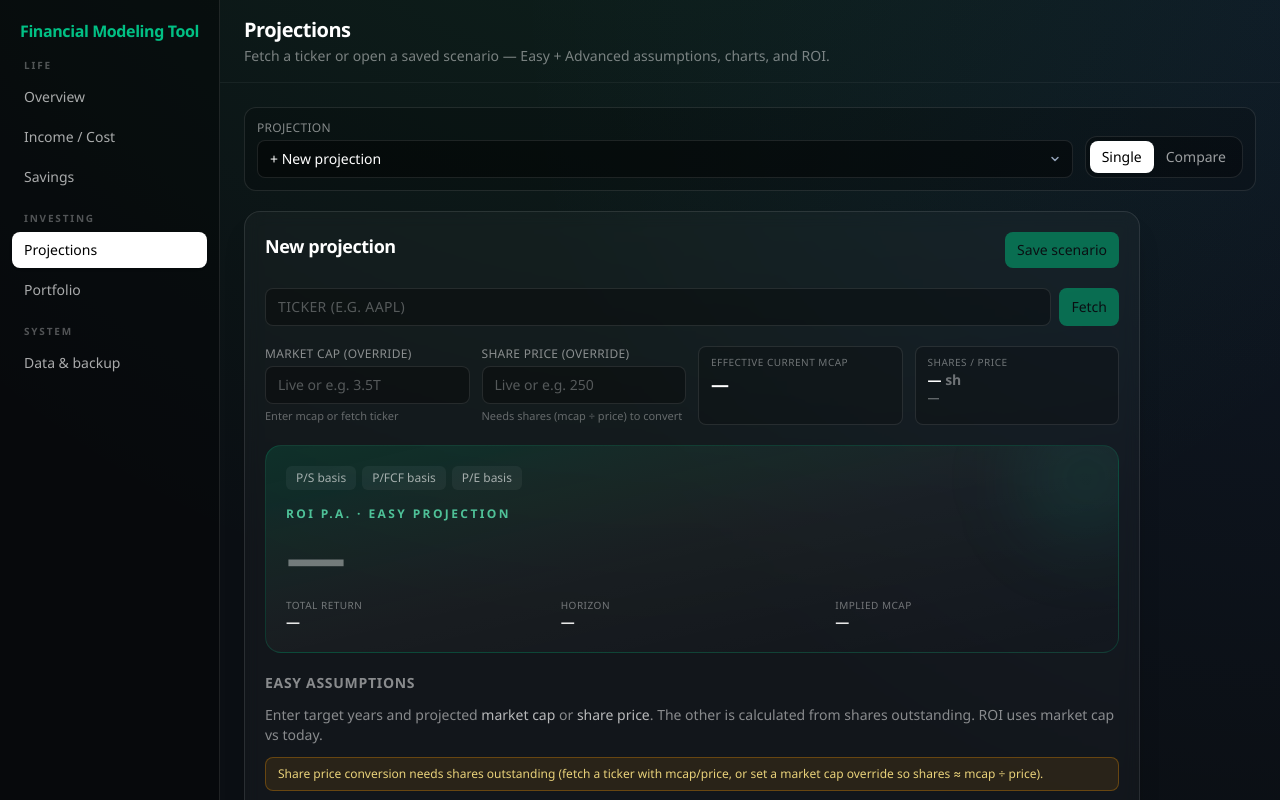
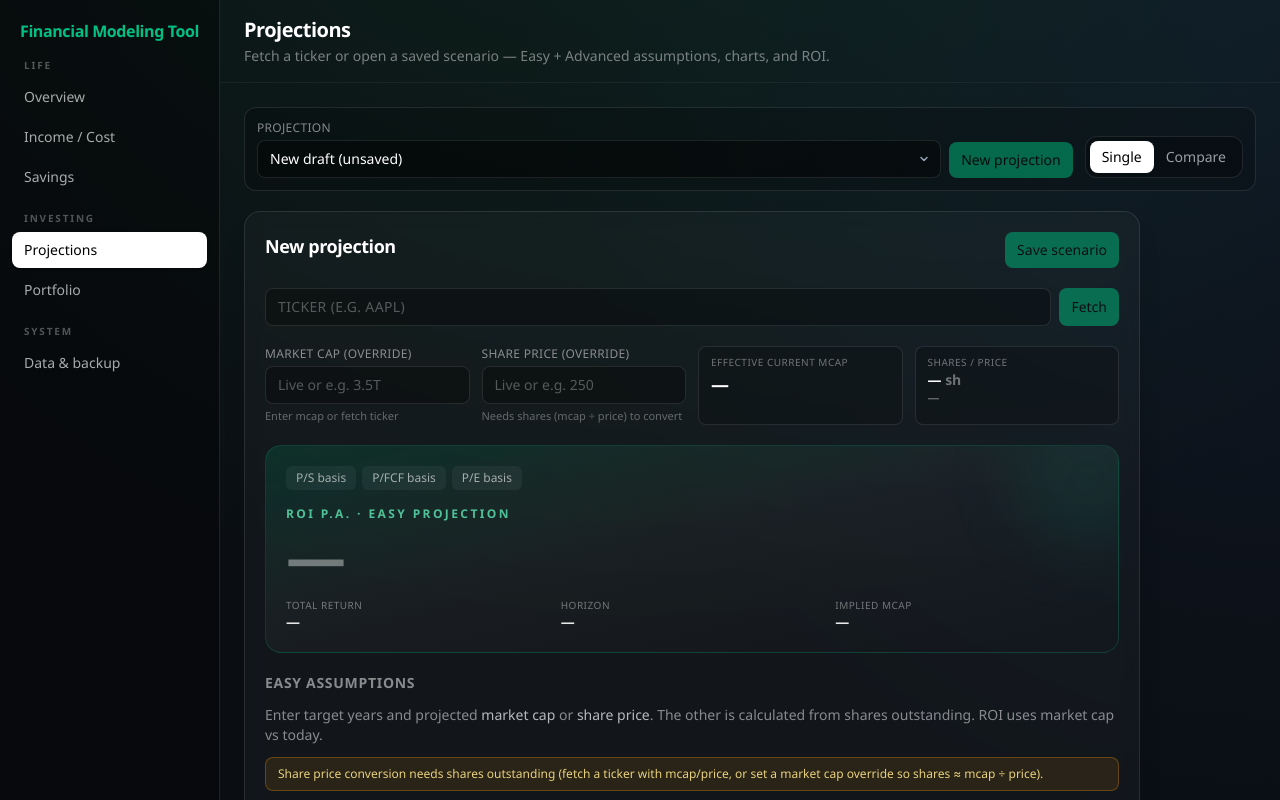
Before and after one commit to RobinconX/Financial-Modeling-Tool, a React (Vite) app: page / in a window 1280 px wide. Shown: the top 800 px of the page. Built offline with nearby package versions, Linux system fonts and the light colour scheme.

Commit message:
Move New projection button out of the Projections dropdown.

```diff
--- a/src/components/projections/ProjectionsView.tsx
+++ b/src/components/projections/ProjectionsView.tsx
@@ -82,24 +82,41 @@ export function ProjectionsView({
     onChange: (v: string) => void
     id: string
   }) {
+    const isDraft = value === DRAFT
     return (
-      <div className="min-w-[14rem] flex-1">
+      <div className="flex min-w-0 flex-1 flex-wrap items-end gap-2">
+        <div className="min-w-[12rem] flex-1">
           <label className="label !mb-1" htmlFor={id}>
             Projection
           </label>
           <select
             id={id}
             className="input w-full"
-          value={value}
-          onChange={(e) => onChange(e.target.value)}
+            value={isDraft ? '' : value}
+            onChange={(e) => {
+              const v = e.target.value
+              if (v) onChange(v)
+            }}
           >
-          <option value={DRAFT}>+ New projection</option>
+            <option value="" disabled>
+              {isDraft ? 'New draft (unsaved)' : 'Choose saved…'}
+            </option>
             {sorted.map((sc) => (
               <option key={sc.id} value={sc.id}>
                 {sc.symbol} · {sc.name}
               </option>
             ))}
           </select>
+        </div>
+        <button
+          type="button"
+          className="btn-primary shrink-0 !py-2 !text-sm"
+          disabled={isDraft}
+          onClick={() => onChange(DRAFT)}
+          title={isDraft ? 'Already editing a new projection' : 'Start a new projection'}
+        >
+          New projection
+        </button>
       </div>
     )
   }
```
Lines whose indentation alone changed are shown as unchanged.
